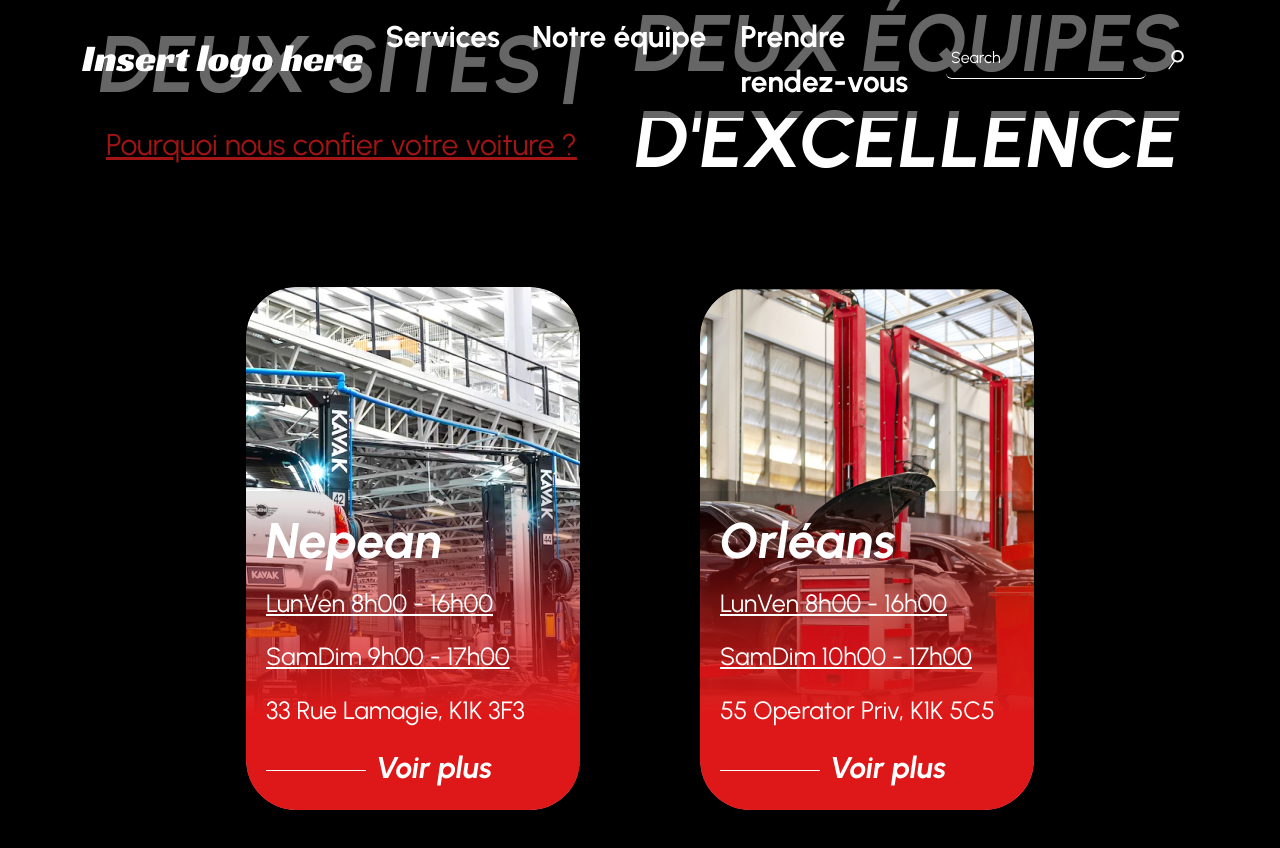
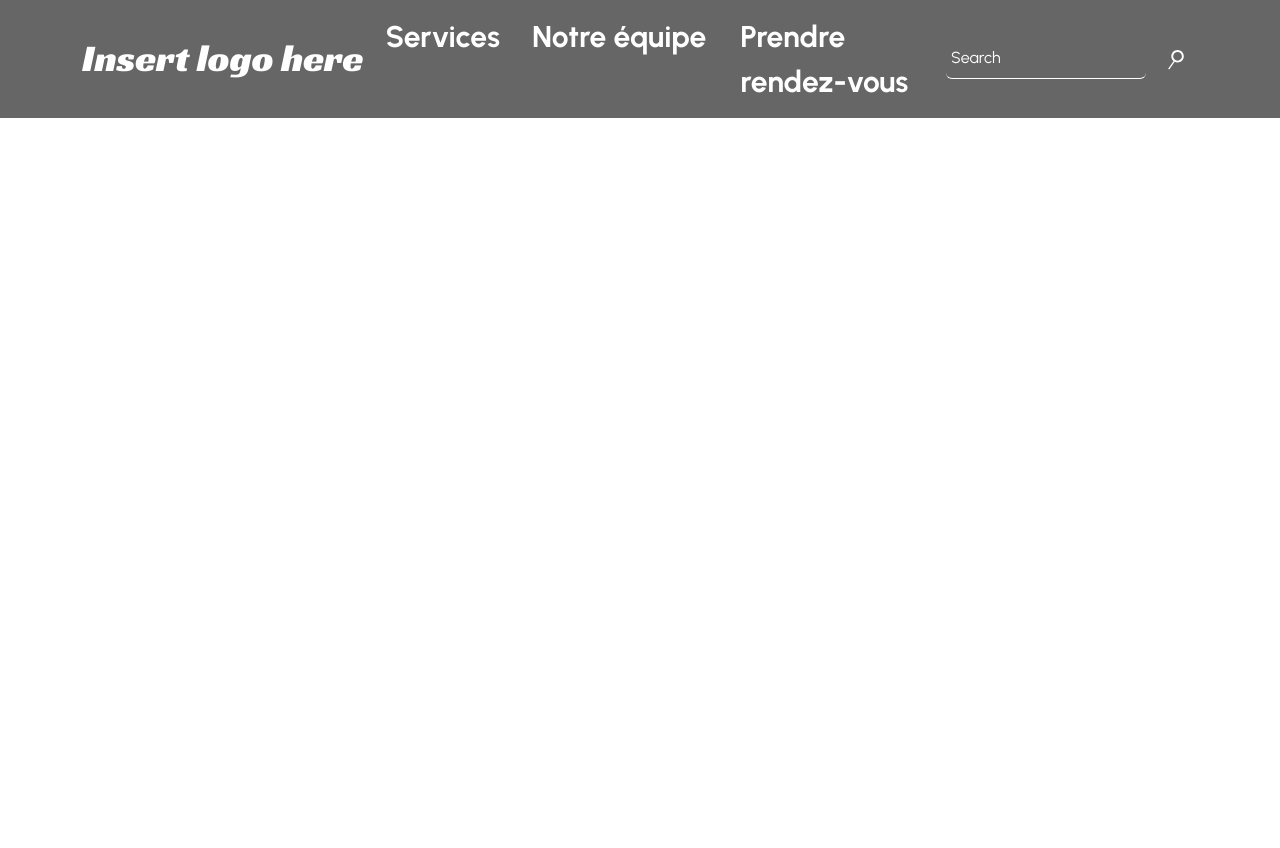
Before and after one commit to AnLau25/webProj1, a React (Vite) app: page / in a window 1280 px wide. Shown: the top 848 px of the page. After the commit the page ends 800 px from the top, so only its background shows below. Built offline with nearby package versions, Linux system fonts and the light colour scheme.

Commit message:
LocFindFin

```diff
--- a/src/App.jsx
+++ b/src/App.jsx
@@ -18,7 +18,7 @@ function app() {
   return (
     <div>
       <NavBar />
-      <LocFind/>
+
     </div>
   )
 }
@@ -33,6 +33,7 @@ export default app
 //<LocCard imgprop='./src/assets/LocNepImg.png' loc='Nepean' t1='LunVen    8h00 - 20h00' t2='SamDim 9h00 - 17h00' adr='33 Rue Lamagie, K1K 3F3' />
 /*<Home/>
   <Servspage/>
+  <LocFind/>
   <Experts/>
   <QundsA/>
   <Rndvs/>
--- a/src/comps/LocFind.css
+++ b/src/comps/LocFind.css
@@ -16,21 +16,31 @@
     display: flex;
     justify-content: center;
     align-items: center;
-    margin-bottom: 50px;
-    gap: 50px; /* Adjust the space between the titleContainers as needed */
+    margin-top: 200px;
+    margin-bottom: 10px;
+    gap: 20px;
 }
 
-.LocFind .locTitle .titleContainer {
+.LocFind .locTitle .titleCont1 {
+    transform: translateY(-18px); /* Move the entire titleCont1 up by 20px */
     display: flex;
     flex-direction: column;
-    align-items: center;
-    text-align: center;
+    align-items: flex-start;
 }
 
-.LocFind .locTitle h1{
+.LocFind .locTitle h1 {
     color: white;
     font-weight: bold;
     font-size: 80px;
+}
+
+.LocFind .locTitle .titleCont2 {
+    display: flex;
+    flex-direction: column;
+    align-items: flex-start;
+}
+
+.LocFind .locTitle .titleCont2 h1 {
     margin: 0;
 }
 
@@ -38,12 +48,12 @@
     color: rgba(163, 20, 20, 1);
     font-size: 30px;
     text-decoration: underline;
-    margin-top: 10px; /* Adjust the space between the text and span elements */
+    margin-top: 8px;
 }
 
 .LocFind .Cardslgn {
     display: flex;
     justify-content: center;
     align-items: center;
-    gap: 20px; /* Adjust the gap between cards as needed */
+    gap: 200px;
 }
--- a/src/comps/LocFind.jsx
+++ b/src/comps/LocFind.jsx
@@ -6,11 +6,11 @@ const LocFind = () => {
     return (
         <section className='LocFind' id='LocFind'>
             <div className='locTitle'>
-                <div className='titleContainer'>
+                <div className='titleCont1'>
                     <h1><em>DEUX SITES |</em></h1>
                     <span>Pourquoi nous confier votre voiture ?</span>
                 </div>
-                <div className='titleContainer'>
+                <div className='titleCont2'>
                     <h1><em>DEUX ÉQUIPES</em></h1>
                     <h1><em>D'EXCELLENCE</em></h1>
                 </div>
```
Also changed, not shown: src/comps/AbtUs.css (added), src/comps/AbtUs.jsx (added).
